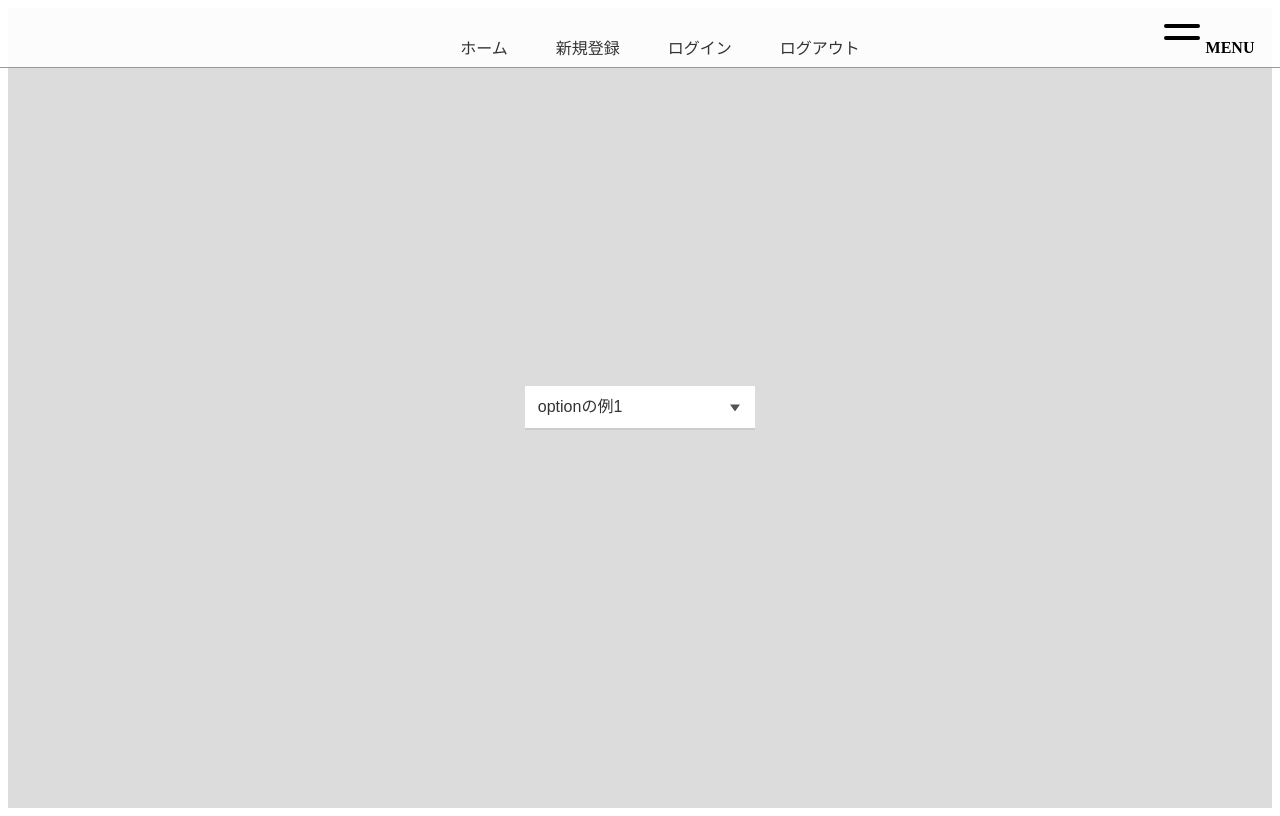
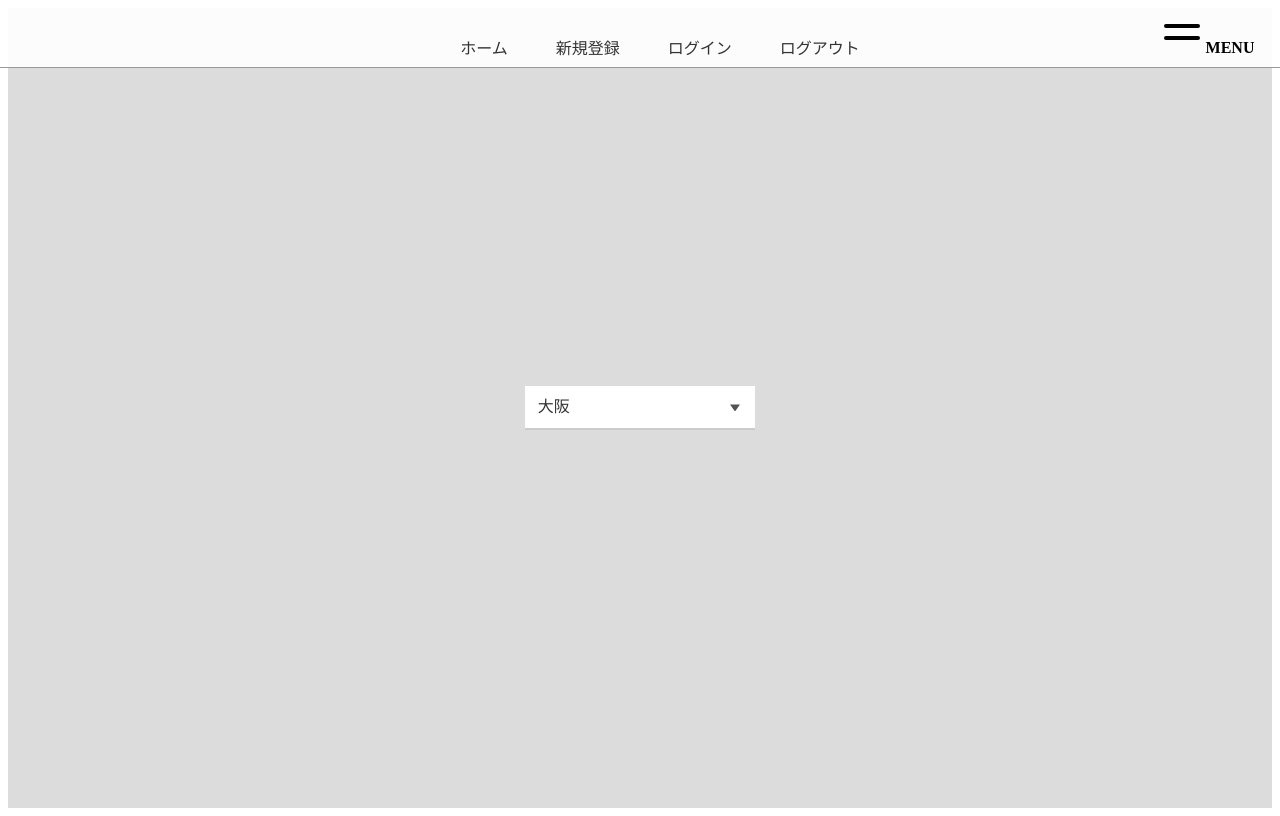
Before and after one commit to thejunjiadachi/chiimu-kaihatsu, a Flask app: page / in a window 1280 px wide. Run offline with Flask 2, Linux system fonts and the light colour scheme; some libraries are stand-ins or nearby versions.

Commit message:
データの追加

```diff
--- a/templates/index.html
+++ b/templates/index.html
@@ -8,7 +8,7 @@
     <form action="/lookup" method="GET">
         <label class="selectbox-005">
             <select name="prefectures">
-                <option>optionの例1</option>
+                <option>大阪</option>
                 <option>optionの例2</option>
                 <option>optionの例3</option>
             </select>
```
Also changed, not shown: database.db.
